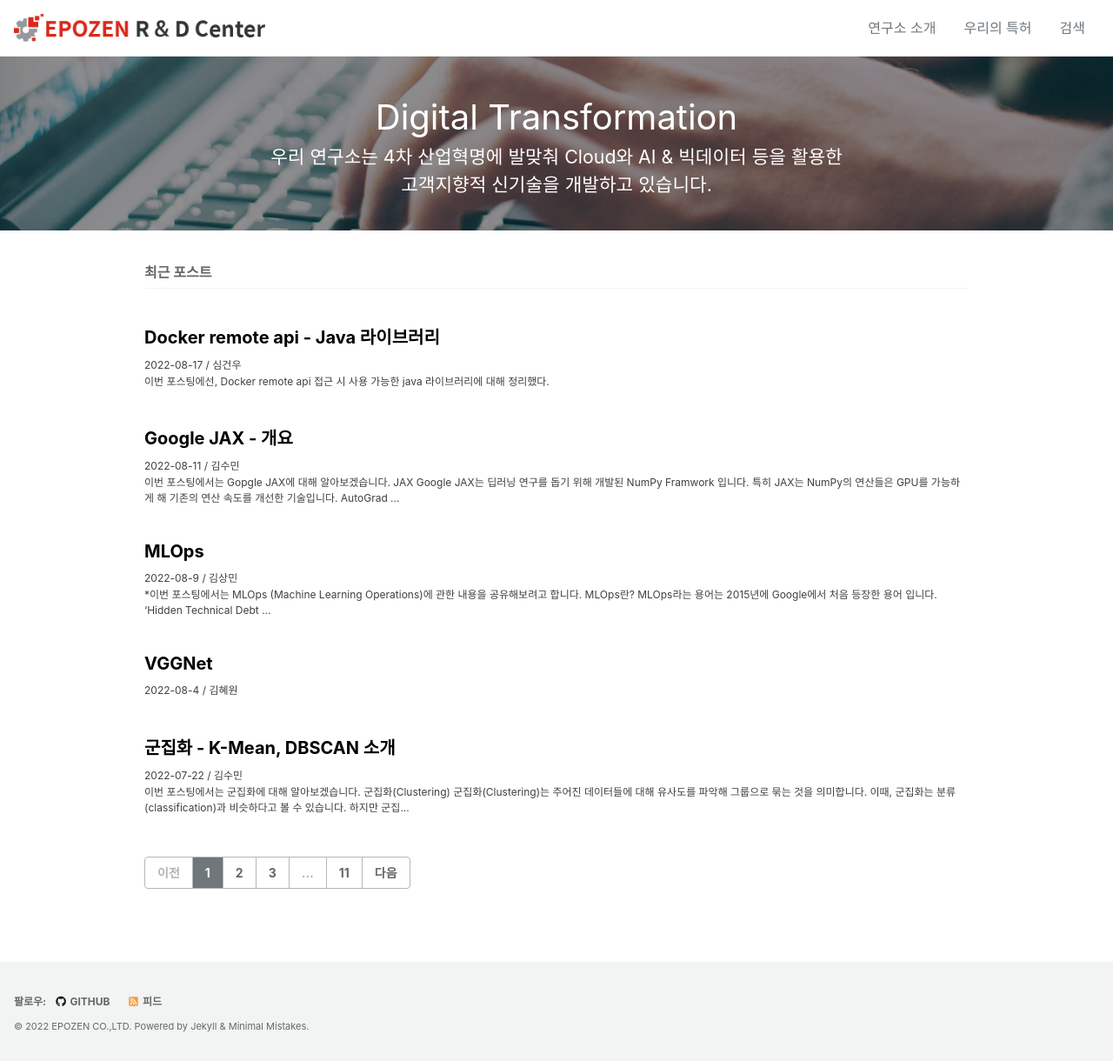
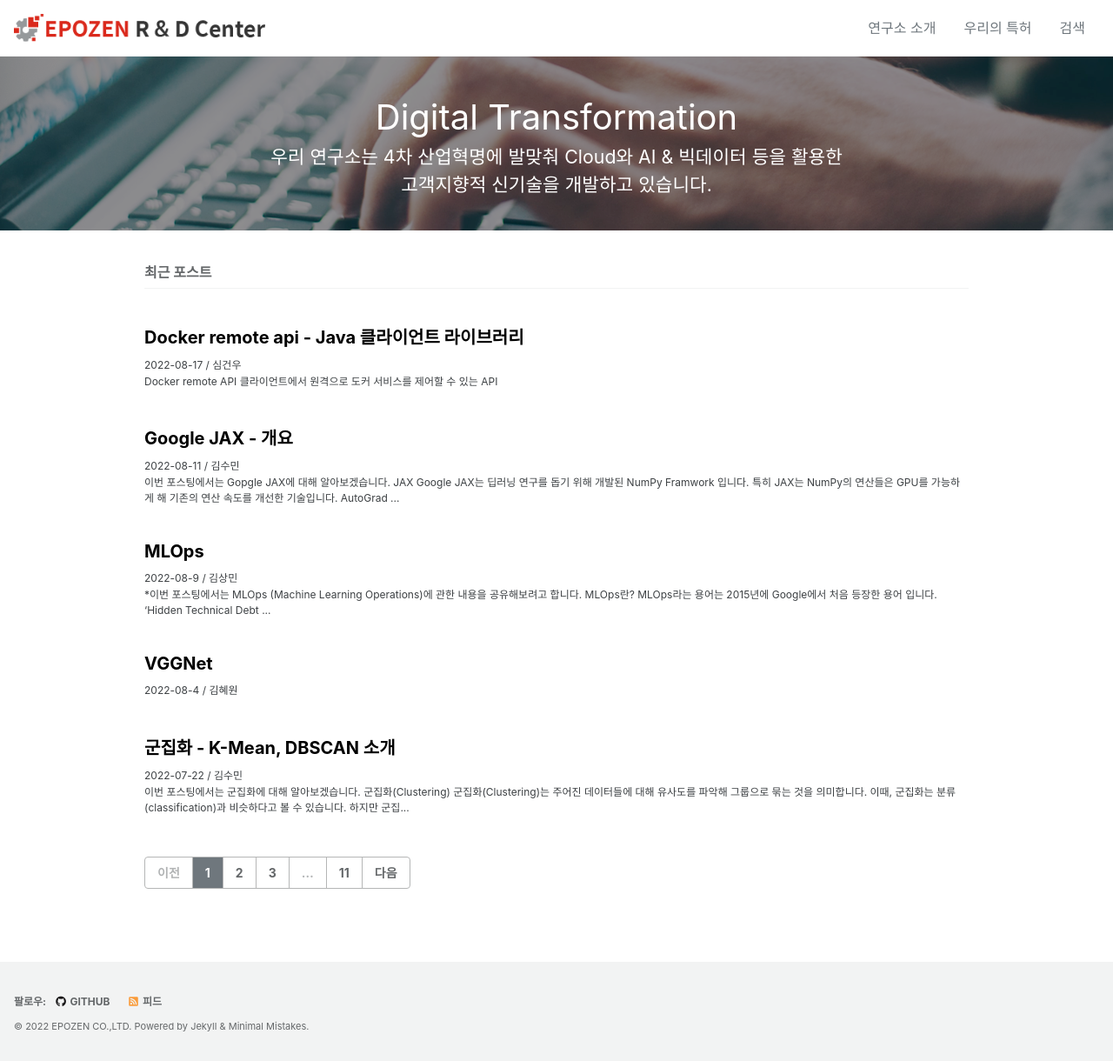
Before and after one commit to epozen-dt/epozen-dt.github.io, a Jekyll site: the page built from index.html, in a window 1280 px wide. Shown: the whole page at 87% size. Built offline with Jekyll 4.4.1, drawn with Linux system fonts in a browser that asks for light colours; cached includes are drawn as plain includes; the list of posts is cut into pages by our own code.

Commit message:
8월 포스팅 - docker remote api (java lib)

```diff
--- a/_posts/2022-08-17-docker-remote-api-java-lib.md
+++ b/_posts/2022-08-17-docker-remote-api-java-lib.md
@@ -1,10 +1,8 @@
 ---
-title: "Docker remote api - Java 라이브러리"
+title: "Docker remote api - Java 클라이언트 라이브러리"
 last_modified_at: 2022-08-17
 author: 심건우
 ---
-
-이번 포스팅에선, Docker remote api 접근 시 사용 가능한 java 라이브러리에 대해 정리했다.
 
 ## Docker remote API
  클라이언트에서 원격으로 도커 서비스를 제어할 수 있는 API
@@ -15,12 +13,12 @@ author: 심건우
 [이미지 출처](https://wiki.kicco.com/space/SYS/312967547/Docker+Remote+API+%EC%82%AC%EC%9A%A9%ED%95%98%EA%B8%B0)
 
 
-## Java 라이브러리 비교
- 아래 표 내 3개의 라이브러리는 Docker 공식 문서의 Unofficial libraries 목록을 참고하여 선정했다.
+## Java 클라이언트 라이브러리 비교
+ 아래 표 내 3개의 라이브러리는 Docker 공식 문서의 Unofficial libraries 목록을 참고하여 선정
 
- 각 라이브러리 관련 정보는 각 라이브러리의 github와 mvnrepository를 참고했다.
+ 각 라이브러리 관련 정보는 각 라이브러리의 github와 mvnrepository를 참고
 
- 각 라이브러리의 취약점은 dependency들의 버전 업데이트로 회피 가능하다.
+ 각 라이브러리의 취약점은 dependency들의 버전 업데이트로 회피 가능
 
  ![image](https://user-images.githubusercontent.com/87160438/185052474-d0854ae7-22cd-4595-9fa7-340b5e164e56.png)
 
```
Also changed, not shown: Gemfile.lock.
